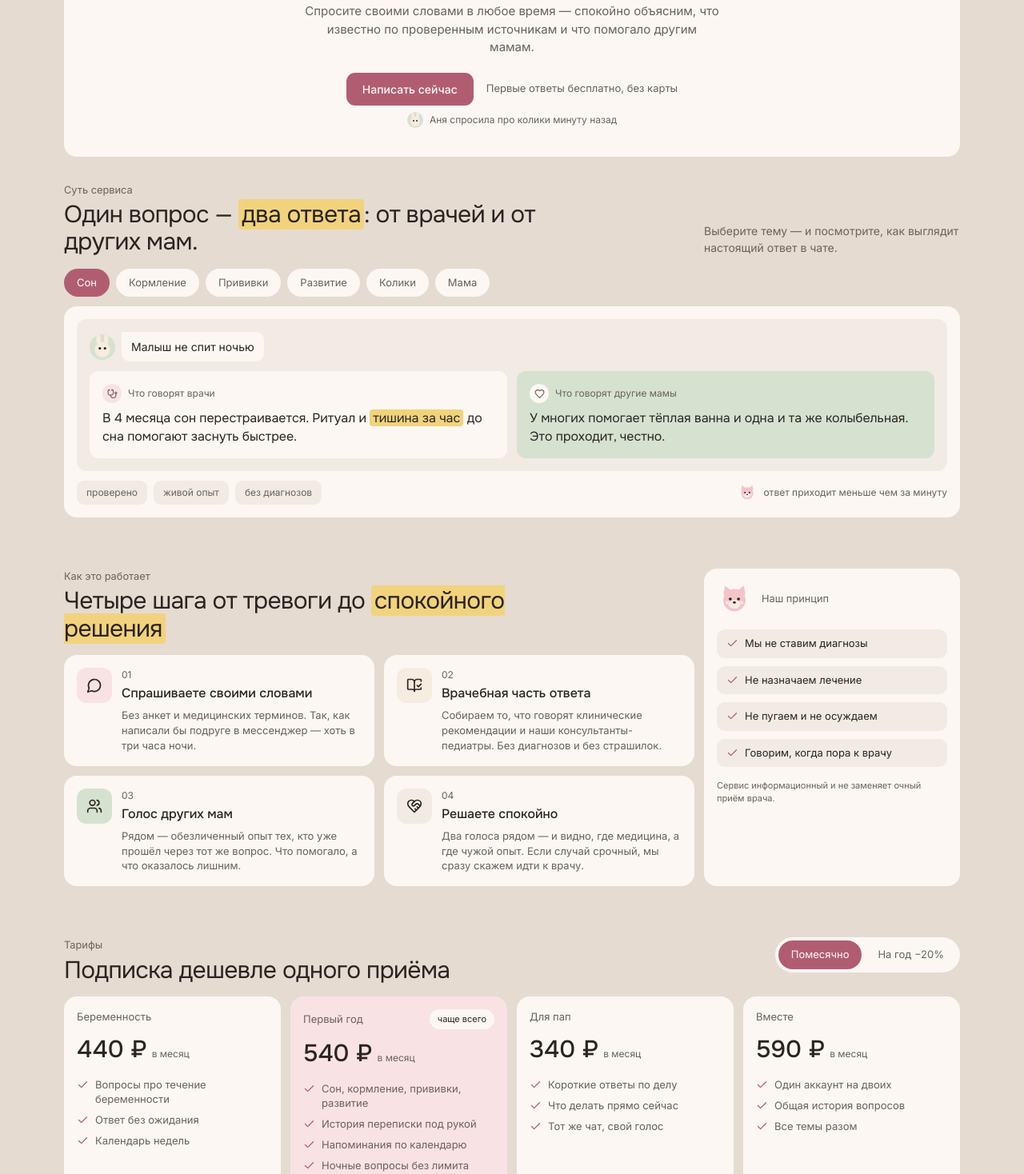
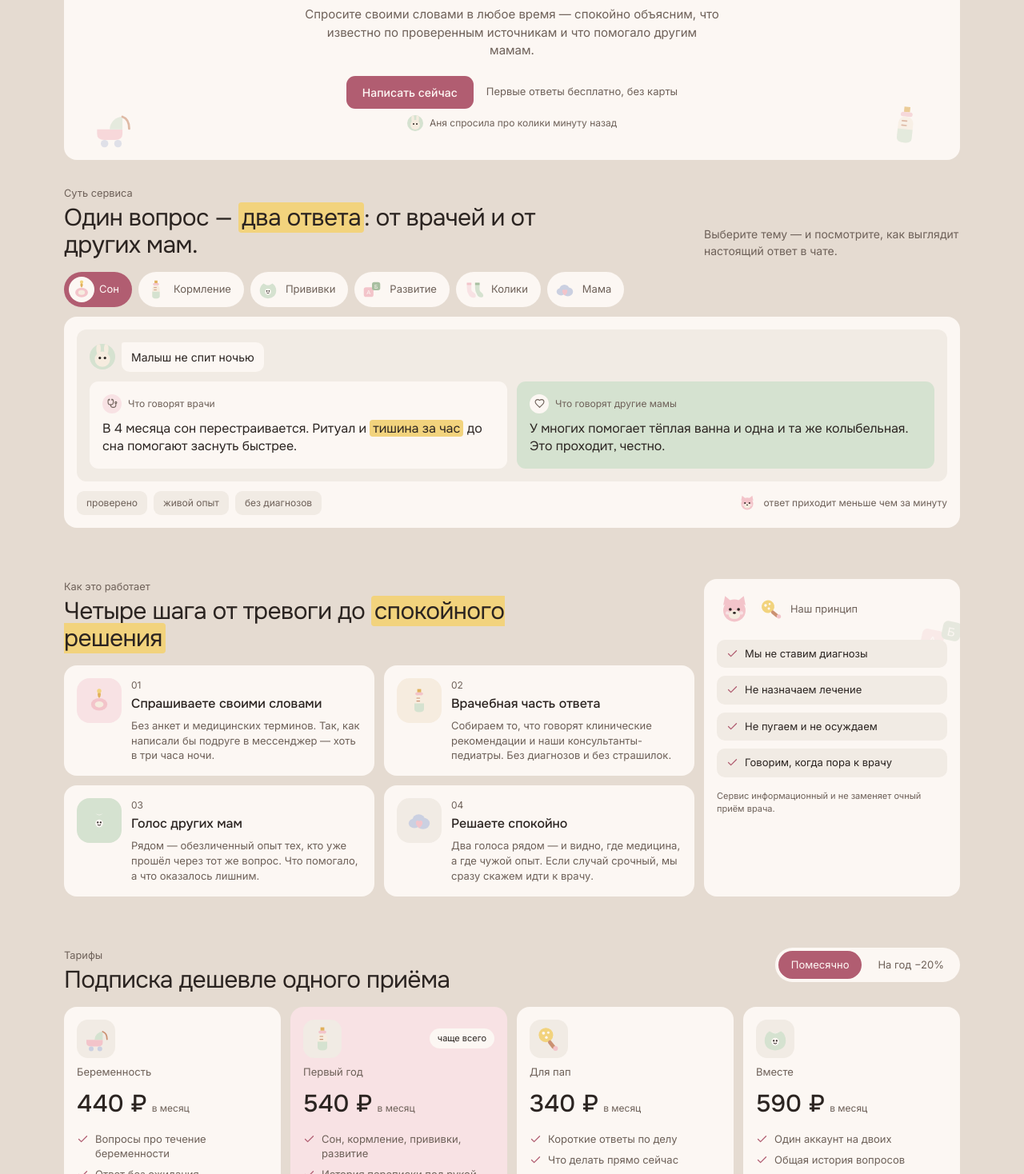
Before and after one commit to Scorboc/mama-helper-landing, a React (Vite) app: page / in a window 1280 px wide. Shown: the part 282-1750 px from the top of the page at 80% size. Built offline with nearby package versions, Linux system fonts and the light colour scheme.

Commit message:
[FEAT] Добавил милые игрушки и слюнявчики

```diff
--- /dev/null
+++ b/src/components/BabyIcons.tsx
@@ -0,0 +1,113 @@
+type IconProps = {
+  className?: string;
+};
+
+const c = {
+  pink: 'hsl(var(--pink))',
+  pinkSoft: 'hsl(var(--pink-soft))',
+  sage: 'hsl(var(--sage))',
+  sageSoft: 'hsl(var(--sage-soft))',
+  cream: 'hsl(var(--cream))',
+  gold: 'hsl(var(--gold))',
+  night: 'hsl(var(--night))',
+  fur: 'hsl(var(--fur))',
+  mark: 'hsl(var(--mark))',
+  text: 'hsl(var(--foreground))',
+  card: 'hsl(var(--card))',
+};
+
+/** Соска-пустышка */
+export const Pacifier = ({ className }: IconProps) => (
+  <svg viewBox="0 0 60 60" className={className}>
+    <ellipse cx="30" cy="38" rx="17" ry="13" fill={c.pink} />
+    <ellipse cx="30" cy="38" rx="9" ry="6.5" fill={c.cream} />
+    <path d="M30 25 q-7 -8 0 -14 q7 6 0 14z" fill={c.gold} />
+    <circle cx="30" cy="10" r="4.5" fill={c.mark} />
+  </svg>
+);
+
+/** Слюнявчик */
+export const Bib = ({ className }: IconProps) => (
+  <svg viewBox="0 0 60 60" className={className}>
+    <path
+      d="M18 14 q12 8 24 0 q10 6 10 20 q0 18 -22 20 q-22 -2 -22 -20 q0 -14 10 -20z"
+      fill={c.sageSoft}
+    />
+    <path d="M22 15 q8 6 16 0 q-8 8 -16 0z" fill={c.card} />
+    <circle cx="30" cy="36" r="8" fill={c.card} />
+    <circle cx="27" cy="34" r="1.8" fill={c.text} />
+    <circle cx="33" cy="34" r="1.8" fill={c.text} />
+    <path d="M27 39 q3 3 6 0" stroke={c.text} strokeWidth="1.6" fill="none" strokeLinecap="round" />
+  </svg>
+);
+
+/** Погремушка */
+export const Rattle = ({ className }: IconProps) => (
+  <svg viewBox="0 0 60 60" className={className}>
+    <circle cx="24" cy="22" r="15" fill={c.mark} />
+    <circle cx="19" cy="18" r="3.2" fill={c.card} />
+    <circle cx="29" cy="17" r="2.4" fill={c.card} />
+    <circle cx="25" cy="27" r="2.8" fill={c.card} />
+    <rect x="32" y="32" width="8" height="20" rx="4" transform="rotate(-38 36 42)" fill={c.fur} />
+    <circle cx="44" cy="50" r="5" fill={c.pink} />
+  </svg>
+);
+
+/** Бутылочка */
+export const Bottle = ({ className }: IconProps) => (
+  <svg viewBox="0 0 60 60" className={className}>
+    <path d="M26 6 h8 v7 h-8z" fill={c.gold} />
+    <rect x="22" y="13" width="16" height="6" rx="3" fill={c.pink} />
+    <rect x="20" y="19" width="20" height="35" rx="9" fill={c.cream} />
+    <path d="M20 36 h20 v12 q0 6 -10 6 q-10 0 -10 -6z" fill={c.sageSoft} />
+    <path d="M25 25 h6 M25 31 h6" stroke={c.fur} strokeWidth="1.8" strokeLinecap="round" />
+  </svg>
+);
+
+/** Игрушечный кубик */
+export const Block = ({ className }: IconProps) => (
+  <svg viewBox="0 0 60 60" className={className}>
+    <rect x="8" y="24" width="26" height="26" rx="6" fill={c.pink} />
+    <rect x="30" y="10" width="22" height="22" rx="6" fill={c.sage} />
+    <text x="21" y="43" textAnchor="middle" fontSize="16" fill={c.card} fontFamily="sans-serif">
+      А
+    </text>
+    <text x="41" y="27" textAnchor="middle" fontSize="14" fill={c.card} fontFamily="sans-serif">
+      Б
+    </text>
+  </svg>
+);
+
+/** Коляска */
+export const Stroller = ({ className }: IconProps) => (
+  <svg viewBox="0 0 60 60" className={className}>
+    <path d="M10 32 h34 v6 q0 8 -10 8 h-14 q-10 0 -10 -8z" fill={c.pink} />
+    <path d="M27 32 a17 17 0 0 1 17 -17 v17z" fill={c.sageSoft} />
+    <path d="M44 15 q9 3 9 16" stroke={c.fur} strokeWidth="3" fill="none" strokeLinecap="round" />
+    <circle cx="20" cy="51" r="5" fill={c.night} />
+    <circle cx="38" cy="51" r="5" fill={c.night} />
+  </svg>
+);
+
+/** Носочки */
+export const Socks = ({ className }: IconProps) => (
+  <svg viewBox="0 0 60 60" className={className}>
+    <path d="M12 12 h12 v18 q0 6 6 8 q6 3 6 9 q0 5 -7 5 q-8 0 -12 -8 q-5 -8 -5 -18z" fill={c.pinkSoft} />
+    <path d="M12 12 h12 v6 h-12z" fill={c.pink} />
+    <path d="M34 12 h12 v18 q0 6 5 8 q5 3 5 8 q0 5 -6 5 q-8 0 -11 -8 q-5 -8 -5 -17z" fill={c.sageSoft} />
+    <path d="M34 12 h12 v6 h-12z" fill={c.sage} />
+  </svg>
+);
+
+/** Сердечко-облачко */
+export const HeartCloud = ({ className }: IconProps) => (
+  <svg viewBox="0 0 60 60" className={className}>
+    <ellipse cx="20" cy="36" rx="12" ry="10" fill={c.night} />
+    <ellipse cx="38" cy="36" rx="14" ry="12" fill={c.night} />
+    <ellipse cx="29" cy="28" rx="13" ry="11" fill={c.night} />
+    <path
+      d="M30 46 q-7 -6 -7 -11 q0 -5 4 -5 q2 0 3 2 q1 -2 3 -2 q4 0 4 5 q0 5 -7 11z"
+      fill={c.pink}
+    />
+  </svg>
+);
--- a/src/components/Hero.tsx
+++ b/src/components/Hero.tsx
@@ -1,11 +1,21 @@
 import { AvatarCritter, Fox } from '@/components/Critters';
+import { Bib, Bottle, Pacifier, Rattle, Socks, Stroller } from '@/components/BabyIcons';
 
 const Hero = () => {
   return (
     <section id="top" className="px-3 pt-3 sm:px-5 sm:pt-5">
-      <div className="tile mx-auto max-w-[1120px] px-5 py-7 sm:px-8 sm:py-9">
-        <div className="mx-auto flex max-w-[680px] flex-col items-center text-center">
-          <Fox className="h-12 w-12" />
+      <div className="tile relative mx-auto max-w-[1120px] overflow-hidden px-5 py-7 sm:px-8 sm:py-9">
+        <Rattle className="pointer-events-none absolute -left-3 top-4 hidden h-16 w-16 -rotate-12 opacity-70 lg:block" />
+        <Socks className="pointer-events-none absolute -right-2 top-6 hidden h-16 w-16 rotate-12 opacity-70 lg:block" />
+        <Stroller className="pointer-events-none absolute bottom-3 left-8 hidden h-14 w-14 opacity-60 lg:block" />
+        <Bottle className="pointer-events-none absolute bottom-4 right-10 hidden h-14 w-14 rotate-6 opacity-60 lg:block" />
+
+        <div className="relative mx-auto flex max-w-[680px] flex-col items-center text-center">
+          <div className="mb-1 flex items-center gap-2">
+            <Pacifier className="h-9 w-9" />
+            <Fox className="h-12 w-12" />
+            <Bib className="h-9 w-9" />
+          </div>
           <h1 className="mt-3 font-heading text-[28px] font-normal leading-[1.12] tracking-[-0.02em] sm:text-[38px]">
             Не форум и не поисковик.
             <br />
--- a/src/components/HowItWorks.tsx
+++ b/src/components/HowItWorks.tsx
@@ -1,31 +1,32 @@
 import Icon from '@/components/ui/icon';
 import { Fox } from '@/components/Critters';
+import { Bib, Block, Bottle, HeartCloud, Pacifier, Rattle } from '@/components/BabyIcons';
 
 const steps = [
   {
     n: '01',
-    icon: 'MessageCircle',
+    art: <Pacifier className="h-9 w-9" />,
     title: 'Спрашиваете своими словами',
     text: 'Без анкет и медицинских терминов. Так, как написали бы подруге в мессенджер — хоть в три часа ночи.',
     bg: 'bg-pink-soft',
   },
   {
     n: '02',
-    icon: 'BookOpenCheck',
+    art: <Bottle className="h-9 w-9" />,
     title: 'Врачебная часть ответа',
     text: 'Собираем то, что говорят клинические рекомендации и наши консультанты-педиатры. Без диагнозов и без страшилок.',
     bg: 'bg-cream',
   },
   {
     n: '03',
-    icon: 'Users',
+    art: <Bib className="h-9 w-9" />,
     title: 'Голос других мам',
     text: 'Рядом — обезличенный опыт тех, кто уже прошёл через тот же вопрос. Что помогало, а что оказалось лишним.',
     bg: 'bg-sage-soft',
   },
   {
     n: '04',
-    icon: 'HeartHandshake',
+    art: <HeartCloud className="h-9 w-9" />,
     title: 'Решаете спокойно',
     text: 'Два голоса рядом — и видно, где медицина, а где чужой опыт. Если случай срочный, мы сразу скажем идти к врачу.',
     bg: 'bg-inner',
@@ -44,9 +45,11 @@ const HowItWorks = () => (
 
           <div className="grid gap-3 sm:grid-cols-2">
             {steps.map((s) => (
-              <article key={s.n} className="tile flex gap-3">
-                <span className={`grid h-11 w-11 shrink-0 place-items-center rounded-[12px] ${s.bg}`}>
-                  <Icon name={s.icon} size={20} />
+              <article key={s.n} className="tile group flex gap-3 transition-transform duration-200 hover:-translate-y-1">
+                <span className={`grid h-14 w-14 shrink-0 place-items-center rounded-[16px] ${s.bg}`}>
+                  <span className="transition-transform duration-200 group-hover:scale-110">
+                    {s.art}
+                  </span>
                 </span>
                 <div>
                   <div className="text-[12px] text-muted-foreground">{s.n}</div>
@@ -58,12 +61,14 @@ const HowItWorks = () => (
           </div>
         </div>
 
-        <aside className="tile flex flex-col bg-card">
-          <div className="flex items-center gap-3">
+        <aside className="tile relative flex flex-col overflow-hidden bg-card">
+          <Block className="pointer-events-none absolute -right-2 top-10 h-16 w-16 rotate-12 opacity-25" />
+          <div className="relative flex items-center gap-2">
             <Fox className="h-11 w-11 shrink-0" />
+            <Rattle className="h-8 w-8 shrink-0 -rotate-12" />
             <span className="cap mb-0">Наш принцип</span>
           </div>
-          <div className="mt-4 space-y-2.5">
+          <div className="relative mt-4 space-y-2.5">
             {[
               'Мы не ставим диагнозы',
               'Не назначаем лечение',
--- a/src/components/Pricing.tsx
+++ b/src/components/Pricing.tsx
@@ -1,6 +1,14 @@
 import { useState } from 'react';
 import Icon from '@/components/ui/icon';
 import { plans } from '@/data/content';
+import { Bib, Bottle, Rattle, Stroller } from '@/components/BabyIcons';
+
+const planArt = [
+  <Stroller className="h-9 w-9" key="a" />,
+  <Bottle className="h-9 w-9" key="b" />,
+  <Rattle className="h-9 w-9" key="c" />,
+  <Bib className="h-9 w-9" key="d" />,
+];
 
 const Pricing = () => {
   const [yearly, setYearly] = useState(false);
@@ -41,17 +49,20 @@ const Pricing = () => {
         </div>
 
         <div className="grid gap-3 sm:grid-cols-2 lg:grid-cols-4">
-          {plans.map((p) => (
+          {plans.map((p, i) => (
             <article
               key={p.name}
-              className={`tile flex flex-col ${p.hot ? 'bg-pink-soft' : ''}`}
+              className={`tile flex flex-col transition-transform duration-200 hover:-translate-y-1 ${p.hot ? 'bg-pink-soft' : ''}`}
             >
               <div className="flex items-center justify-between">
-                <span className="text-[13px] text-muted-foreground">{p.name}</span>
+                <span className="grid h-12 w-12 place-items-center rounded-[14px] bg-inner">
+                  {planArt[i % planArt.length]}
+                </span>
                 {p.hot && (
                   <span className="rounded-full bg-card px-2.5 py-1 text-[11px]">чаще всего</span>
                 )}
               </div>
+              <span className="mt-2 text-[13px] text-muted-foreground">{p.name}</span>
               <div className="mt-2 flex items-baseline gap-1.5">
                 <span className="font-heading text-[30px] font-medium">{priceOf(p.price)}</span>
                 <span className="text-[12px] text-muted-foreground">{p.period}</span>
--- a/src/components/Voices.tsx
+++ b/src/components/Voices.tsx
@@ -2,6 +2,16 @@ import { useState } from 'react';
 import Icon from '@/components/ui/icon';
 import { topics } from '@/data/content';
 import { AvatarCritter, Fox } from '@/components/Critters';
+import { Bib, Block, Bottle, HeartCloud, Pacifier, Socks } from '@/components/BabyIcons';
+
+const topicArt: Record<string, JSX.Element> = {
+  sleep: <Pacifier className="h-7 w-7" />,
+  feeding: <Bottle className="h-7 w-7" />,
+  vaccines: <Bib className="h-7 w-7" />,
+  growth: <Block className="h-7 w-7" />,
+  colic: <Socks className="h-7 w-7" />,
+  mom: <HeartCloud className="h-7 w-7" />,
+};
 
 const highlight = (text: string, mark?: string) => {
   if (!mark || !text.includes(mark)) return text;
@@ -39,12 +49,15 @@ const Voices = () => {
             <button
               key={t.id}
               onClick={() => setActive(t.id)}
-              className={`rounded-full px-4 py-2 text-[13px] transition-colors ${
+              className={`flex items-center gap-1.5 rounded-full py-1.5 pl-1.5 pr-4 text-[13px] transition-colors ${
                 t.id === active
                   ? 'bg-primary text-primary-foreground'
                   : 'bg-card text-muted-foreground hover:text-foreground'
               }`}
             >
+              <span className="grid h-8 w-8 place-items-center rounded-full bg-card">
+                {topicArt[t.id]}
+              </span>
               {t.label}
             </button>
           ))}
```
Also changed, not shown: src/components/Footer.tsx (+5 -2 lines).
